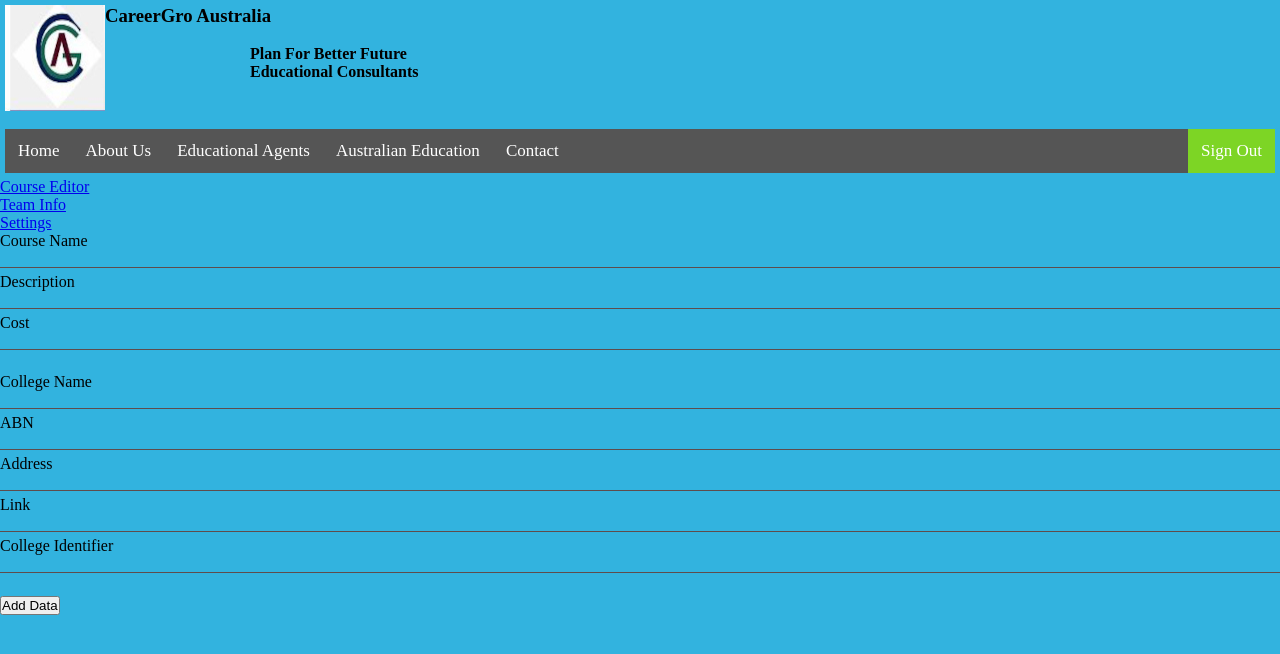
After one commit to 30370657/project2, a PHP site: page /housekeeping/editCourse.php in a window 1280 px wide. The commit adds this page. Shown: the top 654 px of the page. Run offline with PHP 8.4, Linux system fonts and the light colour scheme; a user stored in the database is signed in; data comes from the database, SQL or seed files in the repository; both versions use the stored data as it was after the commit.

Commit message:
new update

```diff
--- a/ae.php
+++ b/ae.php
@@ -61,7 +61,7 @@
    </div>
 
    <div class="course_data">
-        <button class="click">Test</button>
+
         <table class="table table-striped table-hover" id="data_table">
             <tr>
                 <th>Course</th>
@@ -162,10 +162,6 @@
   </footer>
 
 </body>
-<script src="https://ajax.googleapis.com/ajax/libs/jquery/2.1.3/jquery.min.js">
 
 
-    </script>
-<script src="style/jquery/test.js">
-            </script>
 </html>
--- /dev/null
+++ b/housekeeping/editCourse.php
@@ -0,0 +1,97 @@
+<?php
+session_start();
+include("../management/config.php");
+include("../management/function.php");
+
+$user_data = check_login($con);
+if(!($_SESSION['id'])){
+    header("Location: ../login.php");
+}
+
+
+
+
+if(isset($_POST['signout'])){
+    session_destroy();
+    header("Location: #");
+}
+?>
+<!DOCTYPE html>
+<html lang="en">
+<head>
+    <meta charset="UTF-8">
+    <meta http-equiv="X-UA-Compatible" content="IE=edge">
+    <meta name="viewport" content="width=device-width, initial-scale=1.0">
+    <link rel="stylesheet" href="../style/css/style.css">
+    <title>Housekeeping</title>
+</head>
+<body>
+<header>
+        <img src="../media/image/logo.jpg" alt="Logo" class="logo">
+        <div class="moto">
+            <h3>CareerGro Australia</h3> <br>
+            <h4>
+                Plan For Better Future <br>
+                Educational Consultants
+            </h4>
+        </div>
+
+        <nav>
+            <a href="../index.php">Home</a>
+            <a href="../about.php">About Us</a>
+            <a href="../ae.php">Educational Agents</a>
+            <a href="../ea.php">Australian Education</a>
+            <a href="../contact.php">Contact</a>
+
+            <a class="active" href="signout.php" style="float:right">Sign Out </a>
+        </nav>
+
+
+    </header>
+    <div class="vnav">
+        <div class="nav-item">
+
+            <a href="editCourse.php">Course Editor</a><br>
+            <a href="teamEdit.php">Team Info </a><br>
+            <a href="editUser.php">Settings</a><br>
+        </div>
+    </div>
+
+    <div class="createData">
+        <form action="" method="post">
+        <label for="CourseName">Course Name</label>
+        <input type="text" name="cName">
+        <label for="Description">Description</label>
+        <input type="text" name="desc">
+        <label for="Cost">Cost</label>
+        <input type="text" name="cost"><br><br>
+        <label for="CollegeName">College Name</label>
+        <input type="text" name="colName">
+        <label for="ABN">ABN</label>
+        <input type="text" name="abn">
+        <label for="Address">Address</label>
+        <input type="text" name="location">
+        <label for="Link">Link</label>
+        <input type="text" name="link">
+        <label for="CIdentifir">College Identifier</label>
+        <input type="text" name="cidentifier"><br><br>
+        <input type="submit" name="submit" value="Add Data">
+
+        </form>
+
+    </div>
+
+
+    <div class="dataEdit">
+
+    </div>
+
+</body>
+</html>
+
+<?php
+    if(isset($_POST['submit'])){
+        echo $_POST['cName'];
+    }
+
+?>
--- a/index.php
+++ b/index.php
@@ -38,7 +38,7 @@ $userData = check_login($con);
             <a href="contact.php">Contact</a>
             <?php
                 if($userData){
-                    echo "<a href='management/housekeeping.php' style='float:right'>House Keeping </a>";
+                    echo "<a href='housekeeping/housekeeping.php' style='float:right'>House Keeping </a>";
                 }
                 else{
                     echo "<a href='login.php' style='float:right'>Sign In </a>";
--- a/login.php
+++ b/login.php
@@ -15,7 +15,7 @@ include("management/function.php");
             $updt = "UPDATE `user` SET `last_login`=CURRENT_TIMESTAMP() where username='$username' and password = '$password'";
             if (password_verify($password ,$res[2])) {
                 $_SESSION['id'] = $res['id'];
-                header("Location: management/housekeeping.php") ;
+                header("Location: housekeeping/housekeeping.php") ;
             }
 
         }
```
Also changed, not shown: housekeeping/housekeeping.php (renamed from management/housekeeping.php, +15 -2 lines), test.sql (+97 -1 lines).
